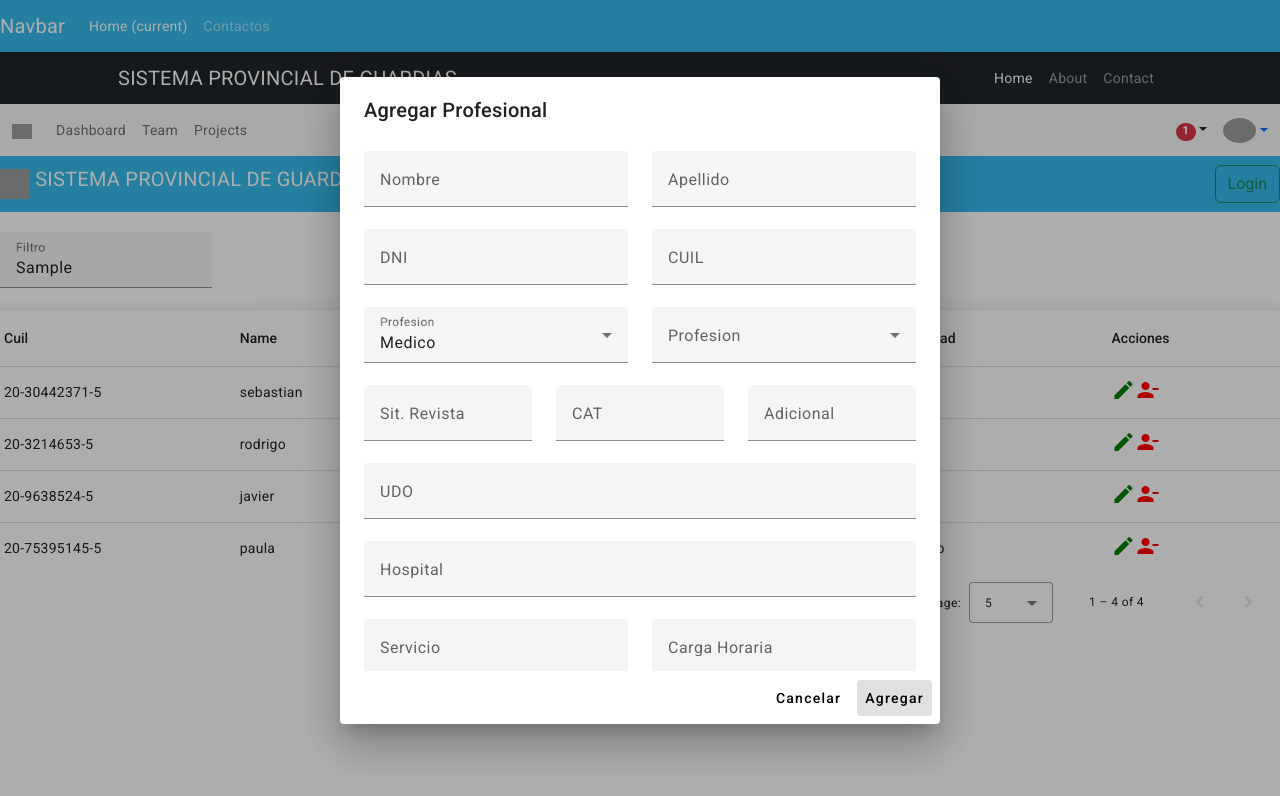
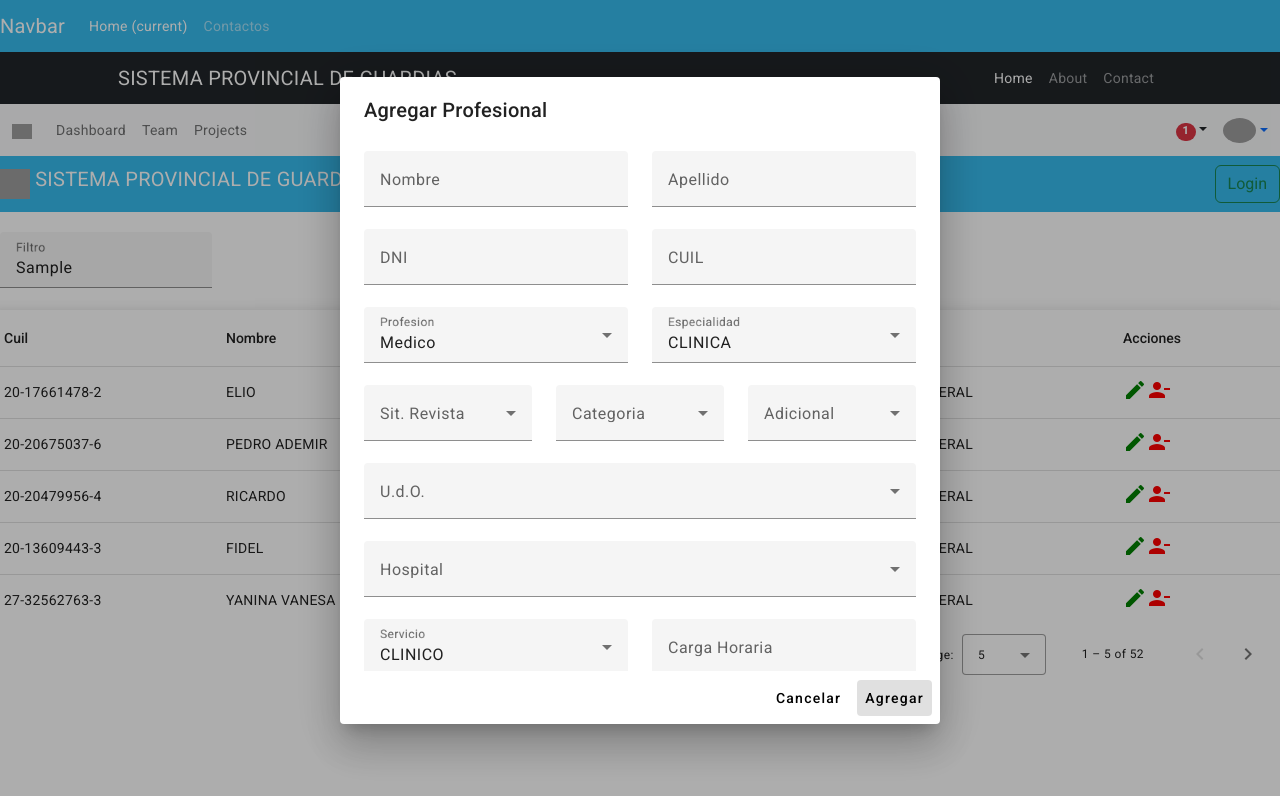
Before and after one commit to scostilla/guardias, an Angular app: page /professional-list in a window 1280 px wide. Both pictures are taken after typing "Sample" into the empty fields and a click on the button "Agregar Profesional". Shown: the top 796 px of the page. Built offline with nearby package versions, Linux system fonts and the light colour scheme; grey boxes are pictures that could not be loaded; what ngx-mat-timepicker would draw is missing.

Commit message:
abm professional

```diff
--- a/src/app/components/professional-abm/professional-abm.component.html
+++ b/src/app/components/professional-abm/professional-abm.component.html
@@ -4,13 +4,13 @@
     <div class="col">
       <mat-form-field appearance="fill">
         <mat-label>Nombre</mat-label>
-      <input matInput placeholder="Ingresar Nombre" autocomplete="off">
+        <input matInput placeholder="Ingresar Nombre" autocomplete="off" />
       </mat-form-field>
     </div>
     <div class="col">
       <mat-form-field appearance="fill">
         <mat-label>Apellido</mat-label>
-      <input matInput placeholder="Ingresar Apellido" autocomplete="off">
+        <input matInput placeholder="Ingresar Apellido" autocomplete="off" />
       </mat-form-field>
     </div>
   </div>
@@ -19,13 +19,13 @@
     <div class="col">
       <mat-form-field appearance="fill">
         <mat-label>DNI</mat-label>
-      <input matInput placeholder="Ingresar DNI" autocomplete="off">
+        <input matInput placeholder="Ingresar DNI" autocomplete="off" />
       </mat-form-field>
     </div>
     <div class="col">
       <mat-form-field appearance="fill">
         <mat-label>CUIL</mat-label>
-      <input matInput placeholder="Ingresar CUIL" autocomplete="off">
+        <input matInput placeholder="Ingresar CUIL" autocomplete="off" />
       </mat-form-field>
     </div>
   </div>
@@ -43,11 +43,14 @@
     </div>
     <div class="col">
       <mat-form-field>
-      <mat-label>Profesion</mat-label>
-      <mat-select [(value)]="specialtySelected">
-        <mat-option value="Medico">Medico</mat-option>
-        <mat-option value="Bioquimico">Bioquimico</mat-option>
-        <mat-option value="Odontologo">Odontologo</mat-option>
+        <mat-label>Especialidad</mat-label>
+        <mat-select [(ngModel)]="specialtySelected" name="specialty">
+          <mat-option
+            *ngFor="let specialty of specialties"
+            [value]="specialty.value"
+          >
+            {{ specialty.viewValue }}
+          </mat-option>
         </mat-select>
       </mat-form-field>
     </div>
@@ -55,59 +58,88 @@
 
   <div class="row">
     <div class="col-4">
-    <mat-form-field appearance="fill">
+      <mat-form-field>
         <mat-label>Sit. Revista</mat-label>
-      <input matInput autocomplete="off">
+        <mat-select [(value)]="profesionSelected">
+          <mat-option value="interino">INTERINO</mat-option>
+          <mat-option value="planta">PLANTA PERMANENTE</mat-option>
+          <mat-option value="contratado">CONTRATADO</mat-option>
+          <mat-option value="afectado">AFECTADO</mat-option>
+        </mat-select>
       </mat-form-field>
     </div>
     <div class="col-4">
-    <mat-form-field appearance="fill">
-      <mat-label>CAT</mat-label>
-      <input matInput autocomplete="off">
+      <mat-form-field>
+        <mat-label>Categoria</mat-label>
+        <mat-select [(value)]="profesionSelected">
+          <mat-option value="a">A</mat-option>
+          <mat-option value="b">B</mat-option>
+          <mat-option value="c">C</mat-option>
+          <mat-option value="d">D</mat-option>
+          <mat-option value="e">E</mat-option>
+        </mat-select>
       </mat-form-field>
     </div>
     <div class="col-4">
-    <mat-form-field appearance="fill">
+      <mat-form-field>
         <mat-label>Adicional</mat-label>
-      <input matInput autocomplete="off">
+        <mat-select [(value)]="profesionSelected">
+          <mat-option value="j1">J-1</mat-option>
+          <mat-option value="j2">J-2</mat-option>
+        </mat-select>
       </mat-form-field>
     </div>
   </div>
 
   <div class="row">
     <div class="col">
-  <mat-form-field appearance="fill">
-    <mat-label>UDO</mat-label>
-    <input matInput placeholder="Seleccionar UDO" autocomplete="off">
+      <mat-form-field>
+        <mat-label>U.d.O.</mat-label>
+        <mat-select [(ngModel)]="selectedHospital" name="service">
+          <mat-option
+            *ngFor="let option of options"
+            [value]="option.descripcion"
+          >
+            {{ option.descripcion }}
+          </mat-option>
+        </mat-select>
       </mat-form-field>
     </div>
   </div>
 
   <div class="row">
-  <div class="col">
-    <mat-form-field appearance="fill">
+    <mat-form-field>
       <mat-label>Hospital</mat-label>
-      <input matInput placeholder="Seleccionar Hospital" autocomplete="off">
+      <mat-select [(ngModel)]="selectedHospital" name="service">
+        <mat-option *ngFor="let option of options" [value]="option.descripcion">
+          {{ option.complejidad }} - {{ option.descripcion }}
+        </mat-option>
+      </mat-select>
     </mat-form-field>
   </div>
-  </div>
-
 
   <div class="row">
     <div class="col">
-      <mat-form-field appearance="fill">
+      <mat-form-field>
         <mat-label>Servicio</mat-label>
-        <input matInput placeholder="Ingresar Servicio" autocomplete="off">
+        <mat-select [(ngModel)]="serviceSelected" name="service">
+          <mat-option *ngFor="let service of services" [value]="service.value">
+            {{ service.viewValue }}
+          </mat-option>
+        </mat-select>
       </mat-form-field>
     </div>
     <div class="col">
       <mat-form-field appearance="fill">
         <mat-label>Carga Horaria</mat-label>
-        <input matInput placeholder="Ingresar carga Horaria" autocomplete="off">
+        <input
+          matInput
+          placeholder="Ingresar carga Horaria"
+          autocomplete="off"
+        />
       </mat-form-field>
     </div>
   </div>
-
 </mat-dialog-content>
 <mat-dialog-actions align="end">
   <button mat-button (click)="cancel()">Cancelar</button>
--- a/src/app/components/professional-abm/professional-abm.component.ts
+++ b/src/app/components/professional-abm/professional-abm.component.ts
@@ -1,22 +1,101 @@
 import { Component } from '@angular/core';
 import { MatDialogRef } from '@angular/material/dialog';
+import { HttpClient } from '@angular/common/http';
+
+interface Specialty {
+  value: string;
+  viewValue: string;
+}
+
+interface Service {
+  value: string;
+  viewValue: string;
+}
 
 @Component({
   selector: 'app-professional-abm',
   templateUrl: './professional-abm.component.html',
-  styleUrls: ['./professional-abm.component.css']
+  styleUrls: ['./professional-abm.component.css'],
 })
 export class ProfessionalAbmComponent {
   profesionSelected = 'Medico';
-  specialtySelected = '';
+  specialtySelected = 'clinica';
+  serviceSelected = 'clinico';
+  options: any[] | undefined;
+  selectedHospital: string = '';
+
+  services: Service[] = [
+    { value: 'anestesiologia', viewValue: 'ANESTESIOLOGIA' },
+    { value: 'anestesiologia infantil', viewValue: 'ANESTESIOLOGIA INFANTIL' },
+    { value: 'cardiologia', viewValue: 'CARDIOLOGIA' },
+    { value: 'cirugia general', viewValue: 'CIRUGIA GENERAL' },
+    { value: 'cirugia infantil', viewValue: 'CIRUGIA INFANTIL' },
+    { value: 'clinico', viewValue: 'CLINICO' },
+    { value: 'ginecologia', viewValue: 'GINECOLOGIA' },
+    { value: 'guardia central', viewValue: 'GUARDIA CENTRAL' },
+    { value: 'hemoterapia', viewValue: 'HEMOTERAPIA' },
+    { value: 'laboratorio/ bioquimico', viewValue: 'LABORATORIO/ BIOQUIMICO' },
+    { value: 'neonatologia', viewValue: 'NEONATOLOGIA' },
+    { value: 'obstetricia/maternidad', viewValue: 'OBSTETRICIA/MATERNIDAD' },
+    { value: 'oncohematologia', viewValue: 'ONCOHEMATOLOGIA' },
+    { value: 'otro', viewValue: 'OTRO' },
+    { value: 'pediatria', viewValue: 'PEDIATRIA' },
+    {
+      value: 'terapia intensiva adulto',
+      viewValue: 'TERAPIA INTENSIVA ADULTO',
+    },
+    {
+      value: 'terapia intensiva infantil',
+      viewValue: 'TERAPIA INTENSIVA INFANTIL',
+    },
+    { value: 'terapia intermedia', viewValue: 'TERAPIA INTERMEDIA' },
+    { value: 'tocoginecologia', viewValue: 'TOCOGINECOLOGIA' },
+    { value: 'traumatologia', viewValue: 'TRAUMATOLOGIA' },
+    { value: 'urologia', viewValue: 'UROLOGIA' },
+  ];
+
+  specialties: Specialty[] = [
+    { value: 'anestesista', viewValue: 'ANESTESISTA' },
+    { value: 'bioquímico', viewValue: 'BIOQUÍMICO' },
+    { value: 'cardiologia', viewValue: 'CARDIOLOGIA' },
+    { value: 'cirugia', viewValue: 'CIRUGIA' },
+    { value: 'cirugia infantil', viewValue: 'CIRUGIA INFANTIL' },
+    { value: 'cirugia materna', viewValue: 'CIRUGIA MATERNA' },
+    { value: 'clinica', viewValue: 'CLINICA' },
+    { value: 'ecografia', viewValue: 'ECOGRAFIA' },
+    { value: 'ginecólogia', viewValue: 'GINECÓLOGIA' },
+    { value: 'hemoterapia', viewValue: 'HEMOTERAPIA' },
+    { value: 'infectologia', viewValue: 'INFECTOLOGIA' },
+    { value: 'internacion pediatrica', viewValue: 'INTERNACION PEDIATRICA' },
+    { value: 'medicina general', viewValue: 'MEDICINA GENERAL' },
+    { value: 'neonatologia', viewValue: 'NEONATOLOGIA' },
+    { value: 'neurocirugia', viewValue: 'NEUROCIRUGIA' },
+    { value: 'obstetricia', viewValue: 'OBSTETRICIA' },
+    { value: 'pediatria', viewValue: 'PEDIATRIA' },
+    { value: 'terapia intensiva', viewValue: 'TERAPIA INTENSIVA' },
+    {
+      value: 'terapia intensiva infantil',
+      viewValue: 'TERAPIA INTENSIVA INFANTIL',
+    },
+    { value: 'tocoginecologia', viewValue: 'TOCOGINECOLOGIA' },
+    { value: 'traumatologia', viewValue: 'TRAUMATOLOGIA' },
+    { value: 'urologia', viewValue: 'UROLOGIA' },
+  ];
+
   constructor(
-    public dialogRef:MatDialogRef<ProfessionalAbmComponent>
-  ){}
+    private http: HttpClient,
+    public dialogRef: MatDialogRef<ProfessionalAbmComponent>
+  ) {}
 
-  ngOninit():void{}
+  ngOnInit() {
+    this.http
+      .get<any[]>('../assets/jsonFiles/hospitales.json')
+      .subscribe((data) => {
+        this.options = data;
+      });
+  }
 
-  cancel(){
+  cancel() {
     this.dialogRef.close();
   }
-
 }
--- a/src/app/components/professional-list/professional-list.component.html
+++ b/src/app/components/professional-list/professional-list.component.html
@@ -18,14 +18,14 @@
       <td mat-cell *matCellDef="let element"> {{element.cuil}} </td>
     </ng-container>
 
-    <ng-container matColumnDef="name">
-      <th mat-header-cell *matHeaderCellDef mat-sort-header> Name </th>
-      <td mat-cell *matCellDef="let element"> {{element.name}} </td>
+    <ng-container matColumnDef="nombre">
+      <th mat-header-cell *matHeaderCellDef mat-sort-header> Nombre </th>
+      <td mat-cell *matCellDef="let element"> {{element.nombre}} </td>
     </ng-container>
 
-    <ng-container matColumnDef="lastName">
+    <ng-container matColumnDef="apellido">
       <th mat-header-cell *matHeaderCellDef mat-sort-header> Apellido </th>
-      <td mat-cell *matCellDef="let element"> {{element.lastName}} </td>
+      <td mat-cell *matCellDef="let element"> {{element.apellido}} </td>
     </ng-container>
 
     <ng-container matColumnDef="dni">
@@ -33,9 +33,9 @@
       <td mat-cell *matCellDef="let element"> {{element.dni}} </td>
     </ng-container>
 
-    <ng-container matColumnDef="profession">
+    <ng-container matColumnDef="especialidad">
       <th mat-header-cell *matHeaderCellDef mat-sort-header> Especialidad </th>
-      <td mat-cell *matCellDef="let element"> {{element.profession}} </td>
+      <td mat-cell *matCellDef="let element"> {{element.especialidad}} </td>
     </ng-container>
 
 
--- a/src/app/components/professional-list/professional-list.component.ts
+++ b/src/app/components/professional-list/professional-list.component.ts
@@ -3,35 +3,47 @@ import { MatDialog } from '@angular/material/dialog';
 import { MatPaginator } from '@angular/material/paginator';
 import { MatSort } from '@angular/material/sort';
 import { MatTableDataSource } from '@angular/material/table';
-import { Professional } from 'src/app/interfaces/professinal';
 import { ProfessionalAbmComponent } from '../professional-abm/professional-abm.component';
+import { HttpClient } from '@angular/common/http';
 
-const listProfessionals: Professional[] = [
-  {id: 1, cuil:'20-30442371-5',dni:30442371, name:'sebastian', lastName:'costilla', profession:'APU'},
-  {id: 2, cuil:'20-3214653-5',dni:3214653, name:'rodrigo', lastName:'rodriguez', profession:'medico'},
-  {id: 3, cuil:'20-9638524-5',dni:9638524, name:'javier', lastName:'capobianco', profession:'ing'},
-  {id: 3, cuil:'20-75395145-5',dni:75395145, name:'paula', lastName:'costilla capobianco', profession:'veterinario'},
-];
-
+export interface UserData {
+  dni: number;
+  cuil: string;
+  nombre: string;
+  apellido: string;
+  especialidad: string;
+}
 
 @Component({
   selector: 'app-professional-list',
   templateUrl: './professional-list.component.html',
-  styleUrls: ['./professional-list.component.css']
+  styleUrls: ['./professional-list.component.css'],
 })
-export class ProfessionalListComponent implements OnInit, AfterViewInit{
-
-  displayedColumns: string[] = ['cuil', 'name', 'lastName', 'dni','profession', 'actions'];
-  dataSource: MatTableDataSource<Professional>;
+export class ProfessionalListComponent implements OnInit, AfterViewInit {
+  displayedColumns: string[] = [
+    'cuil',
+    'nombre',
+    'apellido',
+    'dni',
+    'especialidad',
+    'actions',
+  ];
+  dataSource: MatTableDataSource<UserData>;
 
   @ViewChild(MatPaginator) paginator!: MatPaginator;
   @ViewChild(MatSort) sort!: MatSort;
 
-  constructor(public dialog: MatDialog){
-    this.dataSource = new MatTableDataSource(listProfessionals);
+  constructor(private http: HttpClient, public dialog: MatDialog) {
+    this.dataSource = new MatTableDataSource<UserData>([]);
   }
 
-  ngOnInit():void {}
+  ngOnInit() {
+    this.http
+      .get<UserData[]>('../../../assets/jsonFiles/profesionales.json')
+      .subscribe((data) => {
+        this.dataSource.data = data;
+      });
+  }
 
   ngAfterViewInit() {
     this.dataSource.paginator = this.paginator;
@@ -47,16 +59,14 @@ export class ProfessionalListComponent implements OnInit, AfterViewInit{
     }
   }
 
-  addEditProfessional(){
+  addEditProfessional() {
     const dialogRef = this.dialog.open(ProfessionalAbmComponent, {
       width: '600px',
       disableClose: true,
     });
 
-    dialogRef.afterClosed().subscribe(result => {
+    dialogRef.afterClosed().subscribe((result) => {
       console.log('The dialog was closed');
     });
-
   }
-
 }
```
Lines whose indentation alone changed are shown as unchanged.
